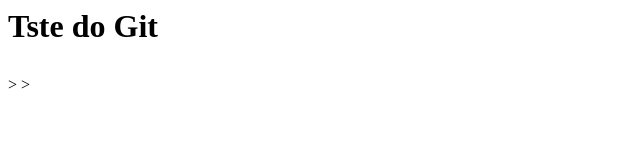
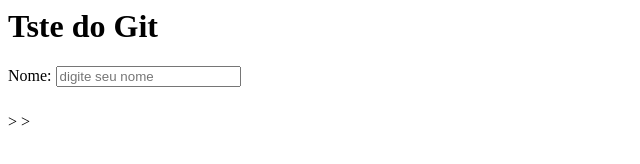
Before and after one commit to DevFagnerLira/sysconsultAPI, a plain HTML site: page index.html in a window 1280 px wide. Shown: the whole page, without its empty margins (0-640 px from the left). Drawn offline with Linux system fonts and the light colour scheme.

```diff
--- a/index.html
+++ b/index.html
@@ -3,6 +3,15 @@
 <body>
 
     <h1>Tste do Git</h1>
+
+    <form>
+        <label>Nome:</label>
+        <input type="text" id="nome" class="" value="" placeholder="digite seu nome"/>
+
+
+
+    </form>
+
     <table>
         <thead>
            <tr>
```
